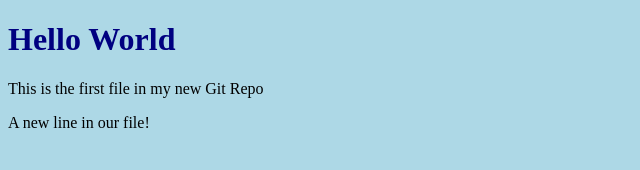
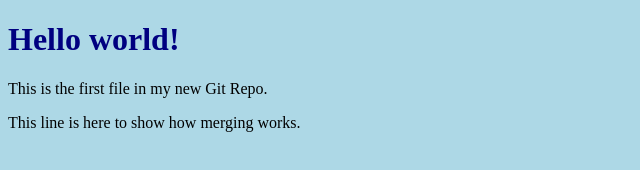
Before and after one commit to kih-G/hello-world, a plain HTML site: page index.html in a window 1280 px wide. Shown: the whole page, without its empty margins (0-640 px from the left). Drawn offline with Linux system fonts and the light colour scheme.

Commit message:
updated index.html with emergency fix

```diff
--- a/index.html
+++ b/index.html
@@ -1,14 +1,14 @@
 <!DOCTYPE html>
-<html lang="en">
+<html>
 <head>
-    <meta charset="UTF-8">
-    <meta name="viewport" content="width=device-width, initial-scale=1.0">
-    <title>Document</title>
-    <link rel="stylesheet" href="bluestyle.css">
+<title>Hello World!</title>
+<link rel="stylesheet" href="bluestyle.css">
 </head>
 <body>
-    <h1>Hello World</h1>
-    <p>This is the first file in my new Git Repo</p>
-    <p>A new line in our file!</p>
+
+<h1>Hello world!</h1>
+<p>This is the first file in my new Git Repo.</p>
+<p>This line is here to show how merging works.</p>
+
 </body>
 </html>
```
